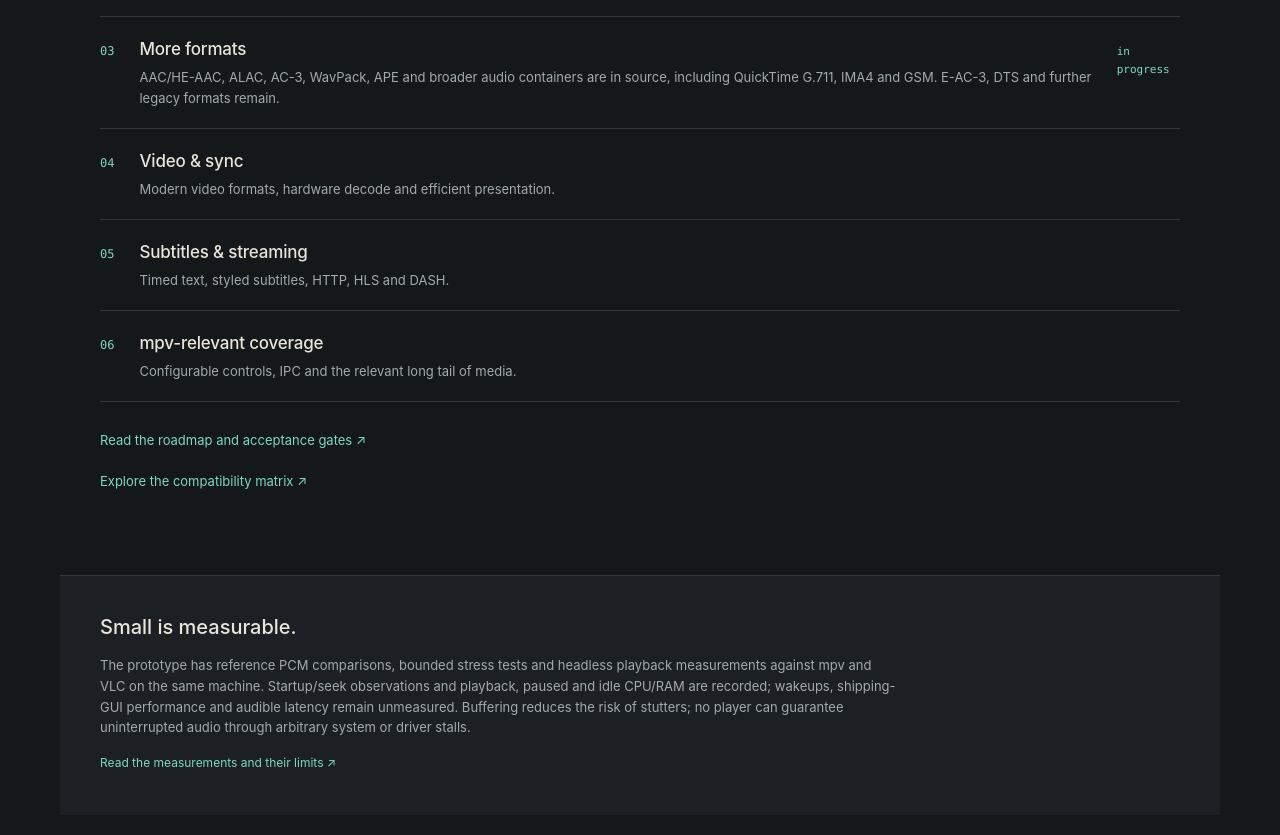
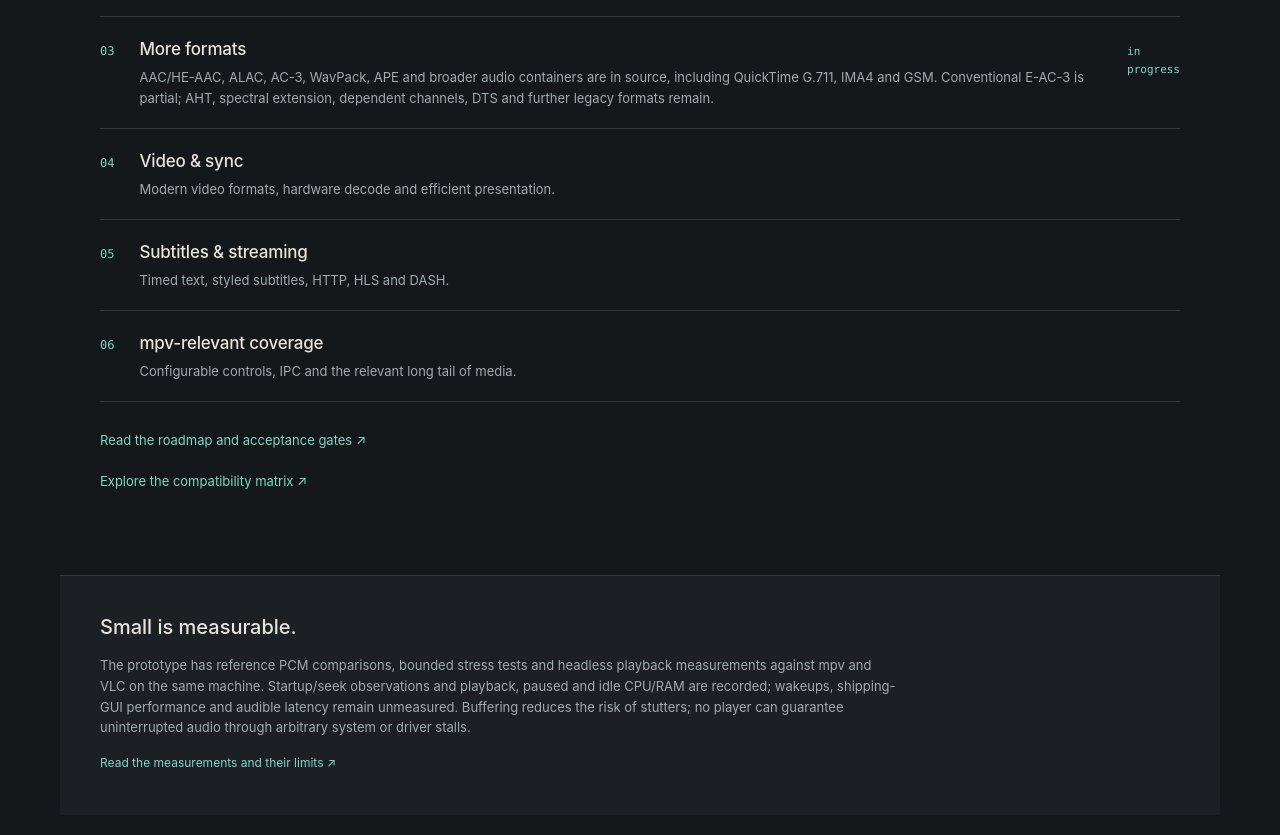
Before and after one commit to levkropp/lamp, a plain HTML site: page index.html in a window 1280 px wide. Shown: the part 2651-3486 px from the top of the page. Drawn offline with Linux system fonts and the light colour scheme.

Commit message:
Decode conventional E-AC-3 with variable frame timing
Add a handwritten Annex E parser atop the AC-3 DSP for independent and
converted substream 0. Decode raw streams, Matroska, progressive/fragmented
MP4 and ATSC/DVB MPEG-TS, honoring each sync frame's block count, edit
trimming, packet capacity and exact dither-free seeking. Add Windows codec
labels and file types.

Document the partial profile and reject unsupported tools, substreams,
reduced rates and cross-frame offset reuse. Generate numeric tables from
the hash-pinned ATSC specification. Make Wine fuzz logging wait on the
checked process instead of inherited output pipes, preserving strict
exit-code and timeout checks.

Validation: 94 E-AC-3 checks with 138 dB or better FFmpeg comparisons and
120 exact seeks; 99 Windows CLI and 12 GUI checks under Wine; 2,500 Linux
and 250 Wine mutations across five E-AC-3 sources. AC-3 (83), MPEG-TS/PS
(47) and track selection (11) regressions pass, along with Linux/Windows
builds, numeric-table, PE import/resource and site checks. Record earlier
non-reproduced Wine exits and the remaining native Windows validation.

```diff
--- a/index.html
+++ b/index.html
@@ -55,7 +55,7 @@
       <ol>
         <li><span>01</span><div><h3>Opus foundation</h3><p>Ogg family 0 playback and all 120 official vector checks pass.</p></div><em>done</em></li>
         <li><span>02</span><div><h3>Everyday audio</h3><p>Indexed seeks, Ogg chains, gapless queues, metadata, cover art, resume, output selection and window modes are in source. Native Windows accessibility and surround output still need work.</p></div><em>in progress</em></li>
-        <li><span>03</span><div><h3>More formats</h3><p>AAC/HE-AAC, ALAC, AC-3, WavPack, APE and broader audio containers are in source, including QuickTime G.711, IMA4 and GSM. E-AC-3, DTS and further legacy formats remain.</p></div><em>in progress</em></li>
+        <li><span>03</span><div><h3>More formats</h3><p>AAC/HE-AAC, ALAC, AC-3, WavPack, APE and broader audio containers are in source, including QuickTime G.711, IMA4 and GSM. Conventional E-AC-3 is partial; AHT, spectral extension, dependent channels, DTS and further legacy formats remain.</p></div><em>in progress</em></li>
         <li><span>04</span><div><h3>Video &amp; sync</h3><p>Modern video formats, hardware decode and efficient presentation.</p></div></li>
         <li><span>05</span><div><h3>Subtitles &amp; streaming</h3><p>Timed text, styled subtitles, HTTP, HLS and DASH.</p></div></li>
         <li><span>06</span><div><h3>mpv-relevant coverage</h3><p>Configurable controls, IPC and the relevant long tail of media.</p></div></li>
```
